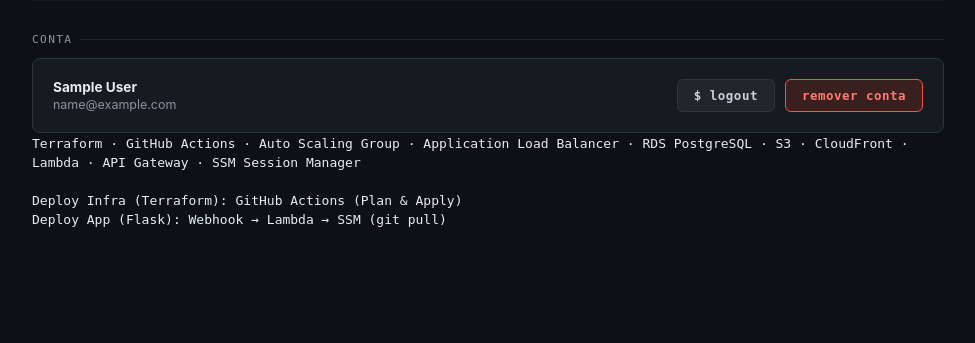
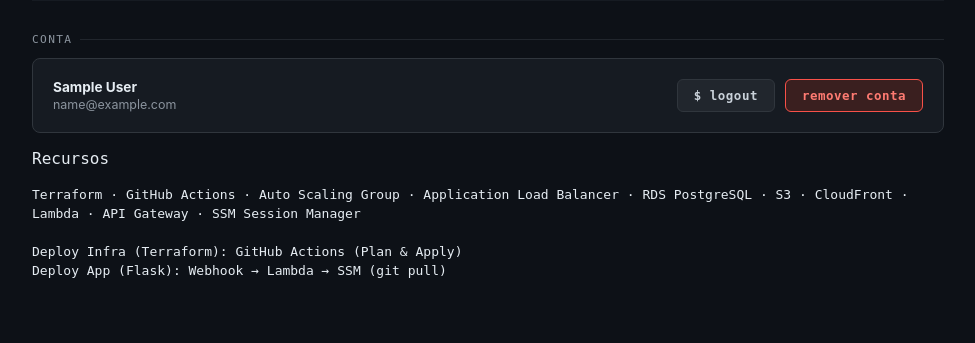
Before and after one commit to rafaelpacifico4444/Oxetech_AV2_Repo, a Flask app: page /dashboard in a window 1280 px wide. Shown: the part 841-1184 px from the top of the page, without its empty margins (152-1127 px from the left). Before the commit the page ends 1068 px from the top, so only its background shows below. Run offline with Flask 3, Linux system fonts and the light colour scheme; the visitor is signed in with stand-in values (Sample User, id 1); data that the repository does not hold is empty; parts of the project's set-up code (start-up, migrations or seed data) failed here and were passed over.

Commit message:
atualização do dashboard.html fotter

```diff
--- a/templates/dashboard.html
+++ b/templates/dashboard.html
@@ -409,6 +409,7 @@
   </div>
 
   {# Footer #}
+  <p>Recursos</p>
   <div class="dash-footer">
     <code>Terraform · GitHub Actions · Auto Scaling Group · Application Load Balancer · RDS PostgreSQL ·
     S3 · CloudFront · Lambda · API Gateway · SSM Session Manager</code><br><br>
```
